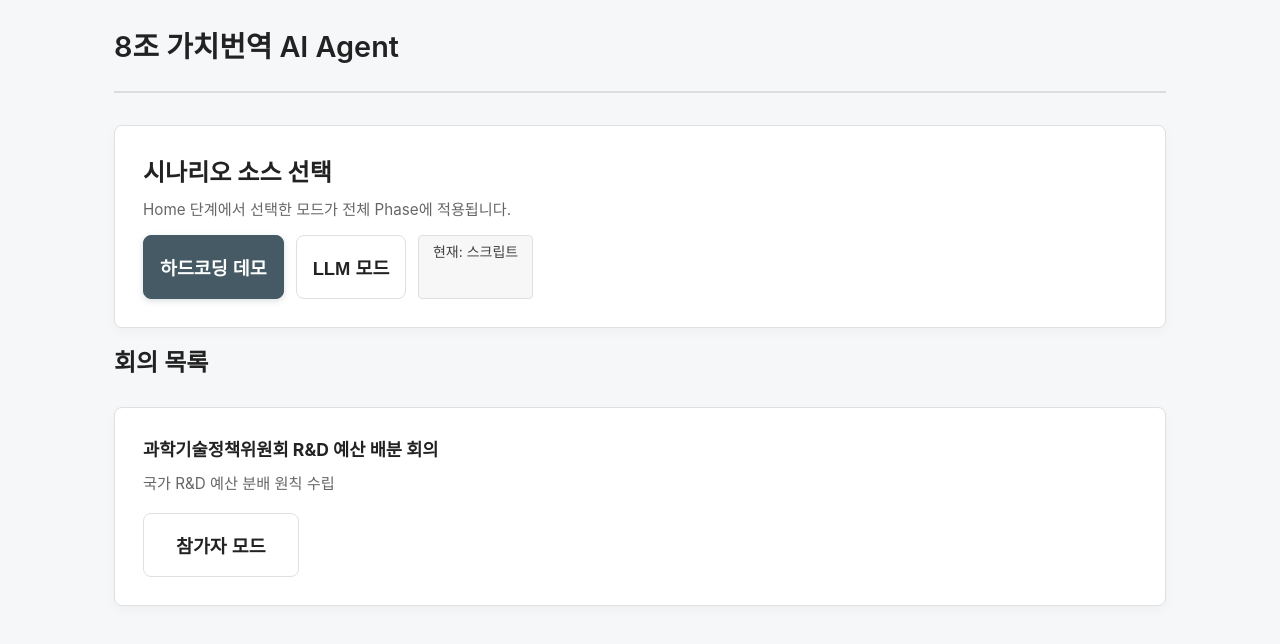
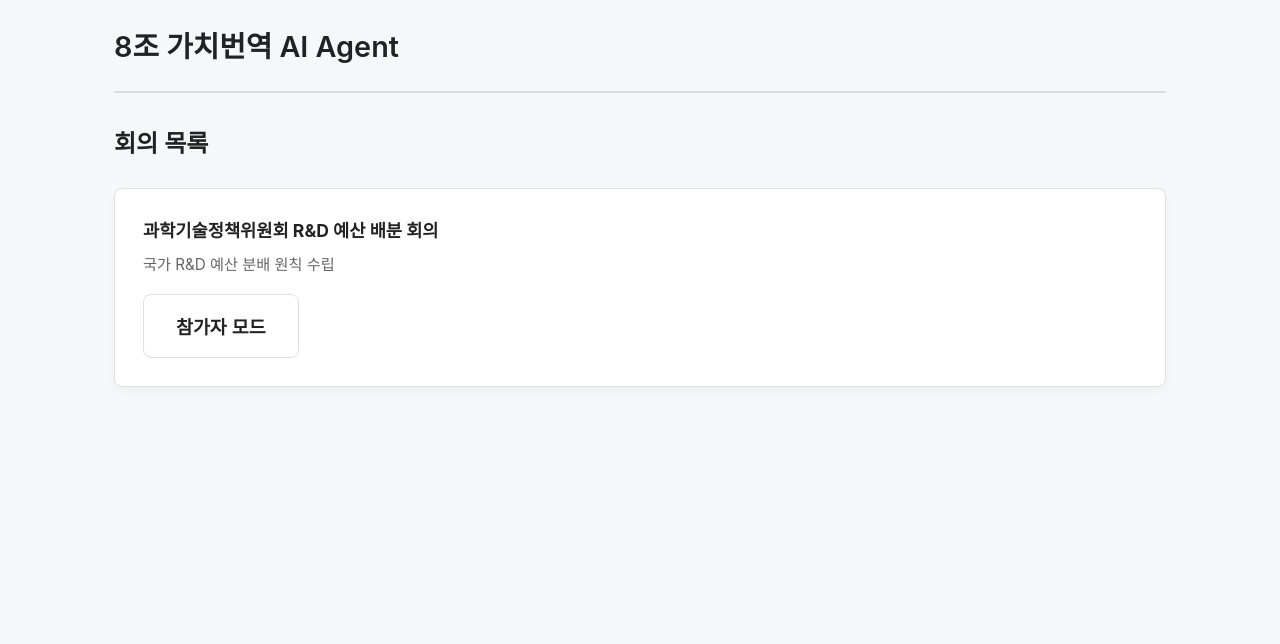
Before and after one commit to zzonge0730/SLA451_Project, a React (Vite) app: page / in a window 1280 px wide. Shown: the top 644 px of the page. Built offline with nearby package versions, Linux system fonts and the light colour scheme.

Commit message:
하드코딩 고정정

```diff
--- a/src/App.tsx
+++ b/src/App.tsx
@@ -42,7 +42,7 @@ function App() {
   const [userRole, setUserRole] = useState<UserRole>(IS_DEMO_MODE ? 'moderator' : 'participant')
   const [isWaiting, setIsWaiting] = useState(false)
   const [hasReceivedPhaseChange, setHasReceivedPhaseChange] = useState(false)
-  const [scenarioMode, setScenarioMode] = useState<ScenarioMode>('scripted')
+  const [scenarioMode] = useState<ScenarioMode>('scripted')
 
   // 📡 브로드캐스트 채널 생성 (탭 간 통신용)
   const channelRef = useRef<BroadcastChannel | null>(null)
@@ -162,8 +162,6 @@ function App() {
       {currentScreen === 'home' && (
         <Home
           onMeetingSelect={handleMeetingSelect}
-          scenarioMode={scenarioMode}
-          onScenarioChange={setScenarioMode}
         />
       )}
       {currentScreen === 'phase-selector' && selectedMeeting && (
--- a/src/screens/Home.tsx
+++ b/src/screens/Home.tsx
@@ -1,3 +1,5 @@
+import { IS_DEMO_MODE } from '../config'
+
 type Meeting = {
   id: string
   name: string
@@ -6,8 +8,6 @@ type Meeting = {
 
 type HomeProps = {
   onMeetingSelect: (meeting: Meeting, role: 'moderator' | 'participant') => void
-  scenarioMode: 'scripted' | 'llm'
-  onScenarioChange: (mode: 'scripted' | 'llm') => void
 }
 
 const mockMeetings: Meeting[] = [
@@ -18,35 +18,11 @@ const mockMeetings: Meeting[] = [
   }
 ]
 
-export default function Home({ onMeetingSelect, scenarioMode, onScenarioChange }: HomeProps) {
+export default function Home({ onMeetingSelect }: HomeProps) {
   return (
     <div>
       <div className="page-header">
         <h1 className="page-title">8조 가치번역 AI Agent</h1>
-      </div>
-
-      <div className="card" style={{ marginBottom: '1rem' }}>
-        <h3 className="card-title" style={{ marginBottom: '0.35rem' }}>시나리오 소스 선택</h3>
-        <p className="text-muted" style={{ marginBottom: '0.75rem' }}>Home 단계에서 선택한 모드가 전체 Phase에 적용됩니다.</p>
-        <div style={{ display: 'flex', gap: '0.75rem', flexWrap: 'wrap' }}>
-          <button
-            className={`btn ${scenarioMode === 'scripted' ? 'btn-primary' : ''}`}
-            style={{ padding: '0.6rem 1rem' }}
-            onClick={() => onScenarioChange('scripted')}
-          >
-            하드코딩 데모
-          </button>
-          <button
-            className={`btn ${scenarioMode === 'llm' ? 'btn-primary' : ''}`}
-            style={{ padding: '0.6rem 1rem' }}
-            onClick={() => onScenarioChange('llm')}
-          >
-            LLM 모드
-          </button>
-          <span className="tag" style={{ background: '#f7f7f7', borderColor: '#e0e0e0', color: '#424242', margin: 0 }}>
-            현재: {scenarioMode === 'llm' ? 'LLM 연결' : '스크립트'}
-          </span>
-        </div>
       </div>
 
       <div>
@@ -81,4 +57,3 @@ export default function Home({ onMeetingSelect, scenarioMode, onScenarioChange }
     </div>
   )
 }
-import { IS_DEMO_MODE } from '../config'
--- a/src/screens/Phase2.tsx
+++ b/src/screens/Phase2.tsx
@@ -254,7 +254,7 @@ export default function Phase2({ meeting, onBack, onNext, scenarioMode }: Phase2
             <p className="text-muted" style={{ marginBottom: 0 }}>{activeScenario.description}</p>
           </div>
           <span className="tag" style={{ background: '#eef4ff', borderColor: '#cddcff', color: '#1f3b80' }}>
-            {scenarioMode === 'llm' ? 'LLM 모드 (Home에서 설정)' : '하드코딩 데모 (Home에서 설정)'}
+            {scenarioMode === 'llm' ? 'LLM 모드' : '하드코딩 데모'}
           </span>
         </div>
       </div>
```
